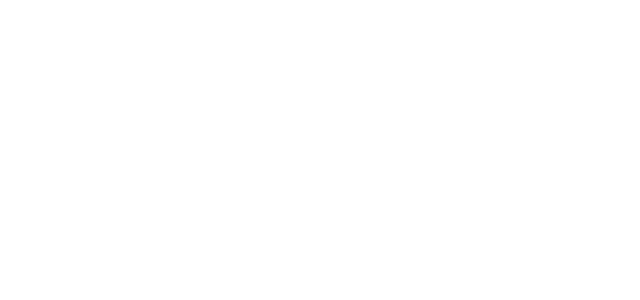
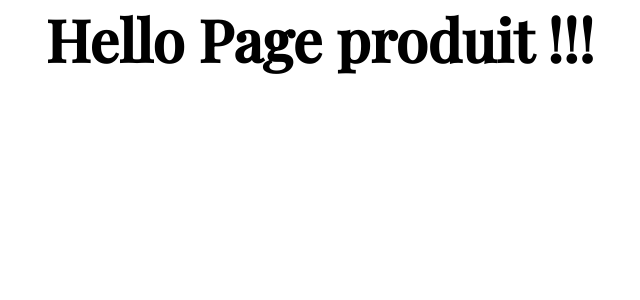
Before and after one commit to Tshoms/goat-luxury-react, a React (Create React App) app: page /produit/1 in a window 1280 px wide. Before the commit this address had no page. Shown: the top 300 px of the page, without its empty margins (320-960 px from the left). Built offline with nearby package versions, Linux system fonts and the light colour scheme; the HTML template or start-up script is replaced by a standard one; a web font is replaced by a local one.

Commit message:
feature/main: my bad it's should be the new feature of F03 ...

```diff
--- a/src/App.js
+++ b/src/App.js
@@ -2,6 +2,7 @@ import "./App.css";
 import { Routes, Route } from "react-router";
 import Home from "./components/Pages/pages/home/Home";
 import LoginPage from "./components/Pages/login/LoginPage";
+import ProductShowCase from "./components/Pages/pages/productpage/ProductShowCase";
 
 function App() {
   return (
@@ -9,6 +10,7 @@ function App() {
       <Routes>
         <Route path="/" element={<LoginPage />} />
         <Route path="/acceuil/:user" element={<Home />} />
+        <Route path="/produit/:id" element={<ProductShowCase />} />
       </Routes>
     </div>
   );
--- a/src/components/Pages/pages/home/Main.jsx
+++ b/src/components/Pages/pages/home/Main.jsx
@@ -1,4 +1,5 @@
 import React, { useState } from "react";
+import { Link } from "react-router-dom";
 import styled from "styled-components";
 import { sneakers } from "../../../../fakedata/ProductsData";
 import Card from "../../../../reusable-ui/Card";
@@ -9,7 +10,11 @@ function Main() {
   return (
     <MainStyled>
       {products.map(({ id, name, image, price }) => {
-        return <Card id={id} image={image} name={name} price={price} />;
+        return (
+          <Link to={{ pathname: `/produit/${id}` }}>
+            <Card id={id} image={image} name={name} price={price} />
+          </Link>
+        );
       })}
     </MainStyled>
   );
--- /dev/null
+++ b/src/components/Pages/pages/productpage/ProductShowCase.jsx
@@ -0,0 +1,18 @@
+import React from "react";
+import styled from "styled-components";
+
+function ProductShowCase() {
+  return (
+    <ProductShowCaseStyled>
+      <h1>Hello Page produit !!!</h1>
+    </ProductShowCaseStyled>
+  );
+}
+
+const ProductShowCaseStyled = styled.div`
+  h1 {
+    color: black;
+  }
+`;
+
+export default ProductShowCase;
```
